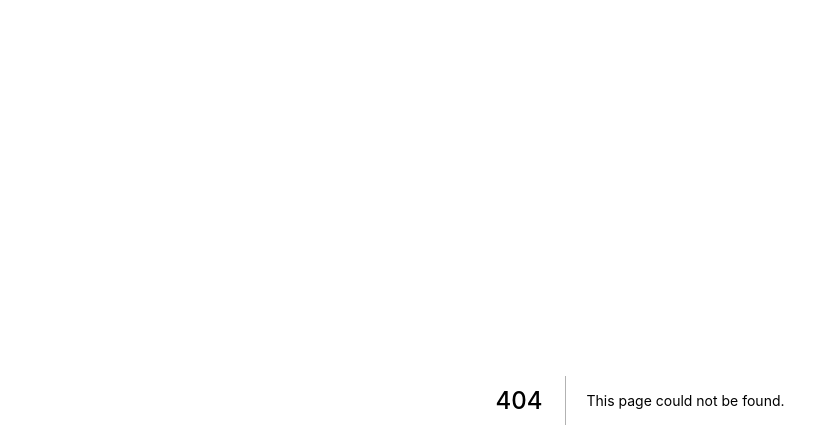
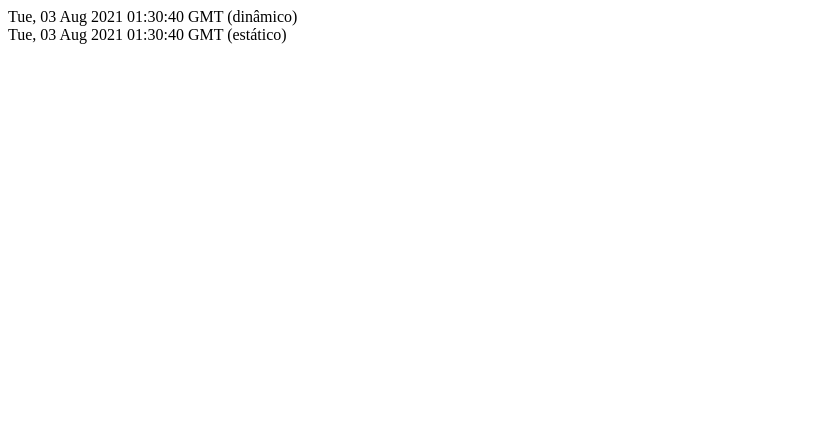
Before and after one commit to gustavocomim/nextjs_sample, a Next.js app: page /tempo in a window 1280 px wide. Before the commit this address had no page. Shown: the top 448 px of the page, without its empty margins (0-839 px from the left). Built offline with nearby package versions, Linux system fonts and the light colour scheme.

Commit message:
rota tempo

```diff
--- /dev/null
+++ b/pages/tempo.js
@@ -0,0 +1,25 @@
+function Tempo(props) {
+    const dymanicDate = new Date();
+    const dymanicDateString = dymanicDate.toGMTString();
+
+    return (
+        <div>
+            <div>            {dymanicDateString} (dinâmico)</div>
+            <div>            {props.staticDateString} (estático)</div>
+        </div>
+    )
+
+}
+
+export function getStaticProps() {
+    const staticDate = new Date();
+    const staticDateString = staticDate.toGMTString();
+
+    return {
+        props: {
+            staticDateString
+        }
+    }
+}
+
+export default Tempo;
```
